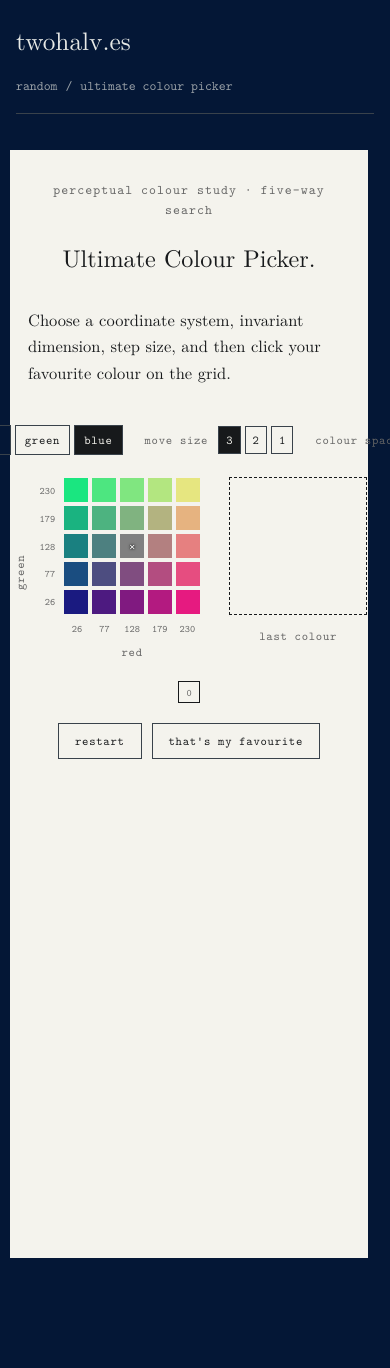
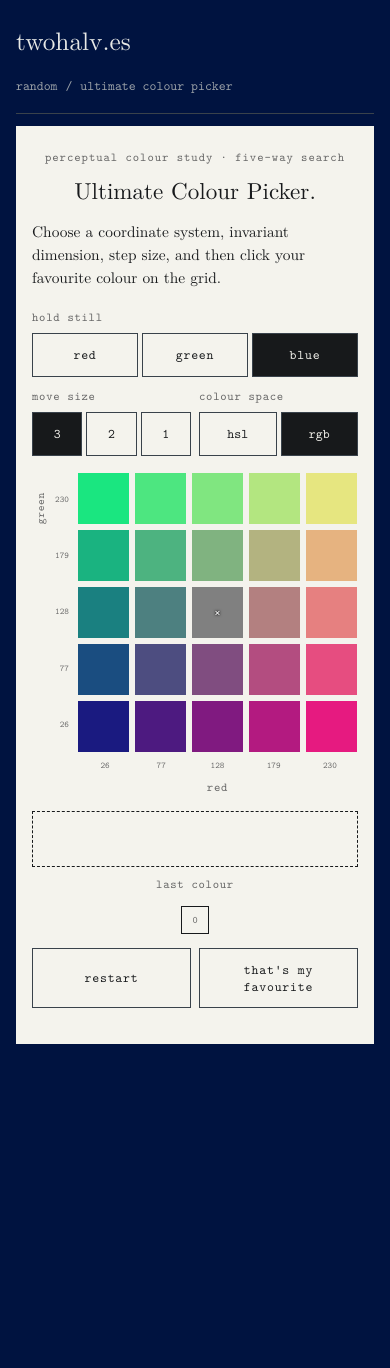
Before and after one commit to chrisjwheeler/website, a Jekyll site: the page built from _pages/colour-cube.md, in a window 390 px wide. Built offline with Jekyll 4.4.1, drawn with Linux system fonts in a browser that asks for light colours; after the commit the page ends 1108 px from its top, so only the background shows below that.

Commit message:
Background change and mobile support for colour picker.

```diff
--- a/_includes/projects/colour-cube.html
+++ b/_includes/projects/colour-cube.html
@@ -518,6 +520,61 @@
     return '#' + hex(rgb.r) + hex(rgb.g) + hex(rgb.b);
   }
 
+  const STORE_KEY = 'twohalves-colour-picker';
+
+  function saveProgress(){
+    try {
+      localStorage.setItem(STORE_KEY, JSON.stringify({
+        space: space,
+        axis: axis,
+        moveSize: moveSize,
+        state: state,
+        origin: origin,
+        steps: steps
+      }));
+    } catch (e) {}
+  }
+
+  function isNum(x){
+    return typeof x === 'number' && isFinite(x);
+  }
+
+  function validState(st, sp){
+    if (!st || typeof st !== 'object') return false;
+    return SPACES[sp].axes.every(function(k){ return isNum(st[k]); });
+  }
+
+  function loadProgress(){
+    try {
+      const raw = localStorage.getItem(STORE_KEY);
+      if (!raw) return;
+      const data = JSON.parse(raw);
+      if (data.space !== 'hsl' && data.space !== 'rgb') return;
+      if (data.moveSize !== 1 && data.moveSize !== 2 && data.moveSize !== 3) return;
+      const axes = SPACES[data.space].axes;
+      if (axes.indexOf(data.axis) === -1) return;
+      if (!validState(data.state, data.space) || !validState(data.origin, data.space)) return;
+      if (!Array.isArray(data.steps)) return;
+      const loaded = [];
+      for (let i = 0; i < data.steps.length && i < 200; i++){
+        const s = data.steps[i];
+        if (!s || !validState(s.state, data.space)) return;
+        loaded.push({
+          state: copyFrom(s.state),
+          axis: axes.indexOf(s.axis) === -1 ? axes[0] : s.axis,
+          css: typeof s.css === 'string' ? s.css : colourCss(s.state, data.space),
+          mode: 'pan'
+        });
+      }
+      space = data.space;
+      axis = data.axis;
+      moveSize = data.moveSize;
+      state = copyFrom(data.state);
+      origin = copyFrom(data.origin);
+      steps = loaded;
+    } catch (e) {}
+  }
+
   function pickFavourite(){
     const css = rgbToHex(currentRgb());
     try { localStorage.setItem('twohalves-favourite-bg', css); } catch (e) {}
--- a/assets/colour-cube.css
+++ b/assets/colour-cube.css
@@ -3,17 +3,17 @@
 }
 
 .cube-wrap {
-    --cube-cell: min(48px, 12vw);
+    --cube-cell: min(42px, 10vw);
     --cube-gap: 3px;
     --cube-grid: calc(5 * var(--cube-cell) + 4 * var(--cube-gap));
     margin: 0 auto;
     aspect-ratio: auto;
     min-height: calc(var(--page-width) * 11 / 8.5);
-    padding-inline: 0.55in;
+    background: var(--paper);
+    color: var(--ink);
 }
 
 .cube-header {
-    width: min(100%, calc(var(--page-width) - 2 * var(--page-pad-x)));
     margin: 0 auto 2em;
 }
 
@@ -340,11 +340,184 @@
     color: var(--ink);
 }
 
-@media (max-width: 600px) {
-    .cube-wrap {
-        --cube-cell: min(26px, 11vw);
-        --cube-gap: 2px;
-        margin-inline: -6px;
-        padding-inline: 18px;
+@media (hover: none) {
+    .cube-cell:hover {
+        transform: none;
+    }
+
+    .cube-mag-btn:hover:not(.is-on),
+    .cube-axis:hover:not(.is-on),
+    .cube-ctl:hover {
+        background: transparent;
+        color: var(--ink);
     }
 }
+
+@media (max-width: 720px) {
+    .project-main {
+        padding: 12px 0 64px;
+    }
+
+    .cube-wrap {
+        --cube-gap: 4px;
+        min-height: 0;
+        margin-inline: 0;
+        padding: 22px 16px 36px;
+    }
+
+    .cube-header {
+        margin: 0 auto 1em;
+    }
+
+    .cube-eyebrow {
+        margin: 0 0 10px;
+        font-size: 0.6875rem;
+    }
+
+    .cube-header h1 {
+        margin: 0 0 0.65em;
+        font-size: 1.3125rem;
+    }
+
+    .cube-lede {
+        font-size: 0.875rem;
+        line-height: 1.5;
+    }
+
+    .cube-toolbar {
+        display: grid;
+        grid-template-columns: 1fr 1fr;
+        flex-wrap: unset;
+        align-items: stretch;
+        gap: 10px 8px;
+        margin: 0 0 16px;
+    }
+
+    .cube-axes {
+        grid-column: 1 / -1;
+        flex-direction: column;
+        align-items: stretch;
+        gap: 6px;
+        width: auto;
+    }
+
+    .cube-mag,
+    .cube-space {
+        flex-direction: column;
+        align-items: stretch;
+        gap: 6px;
+        width: auto;
+    }
+
+    .cube-mag-opts {
+        width: 100%;
+    }
+
+    .cube-axes .cube-mag-opts,
+    .cube-mag .cube-mag-opts {
+        display: grid;
+        grid-template-columns: repeat(3, 1fr);
+    }
+
+    .cube-space .cube-mag-opts {
+        display: grid;
+        grid-template-columns: 1fr 1fr;
+        width: 100%;
+    }
+
+    .cube-mag-btn,
+    .cube-axis {
+        min-height: 44px;
+        min-width: 0;
+        width: 100%;
+        padding: 10px 6px;
+        font-size: 0.75rem;
+    }
+
+    .cube-space .cube-mag-btn {
+        min-width: 0;
+        padding: 10px 6px;
+    }
+
+    .cube-layout {
+        display: flex;
+        flex-direction: column;
+        align-items: stretch;
+        row-gap: 14px;
+    }
+
+    .cube-search {
+        width: 100%;
+    }
+
+    .cube-slice {
+        width: 100%;
+        align-items: flex-start;
+        gap: 6px;
+    }
+
+    .cube-plot {
+        flex: 1 1 auto;
+        min-width: 0;
+        width: 100%;
+    }
+
+    .cube-grid {
+        width: 100%;
+        height: auto;
+        aspect-ratio: 1;
+    }
+
+    .cube-y-title {
+        font-size: 0.625rem;
+        padding: 8px 0 20px;
+    }
+
+    .cube-y-ticks,
+    .cube-x-ticks {
+        font-size: 0.5rem;
+    }
+
+    .cube-cell {
+        -webkit-tap-highlight-color: transparent;
+        touch-action: manipulation;
+    }
+
+    .cube-preview {
+        width: 100%;
+        flex: none;
+        align-items: stretch;
+        gap: 8px;
+    }
+
+    .cube-swatch {
+        width: 100%;
+        height: 56px;
+    }
+
+    .cube-preview-title {
+        text-align: center;
+    }
+
+    .cube-crumbs {
+        margin-top: 12px;
+    }
+
+    .cube-crumb {
+        width: 28px;
+        height: 28px;
+    }
+
+    .cube-controls {
+        width: 100%;
+        gap: 8px;
+        margin-top: 14px;
+    }
+
+    .cube-ctl {
+        flex: 1 1 0;
+        min-height: 44px;
+        padding: 12px 10px;
+        font-size: 0.75rem;
+    }
+}
--- a/assets/style.css
+++ b/assets/style.css
@@ -23,7 +23,7 @@
 }
 
 :root {
-    --background: #041736;
+    --background: #001340;
     --text: #e7e9e6;
     --muted: #9ba2a8;
     --line: #39424b;
```
Also changed, not shown: other parts of _includes/projects/colour-cube.html (+3 -0 lines).
